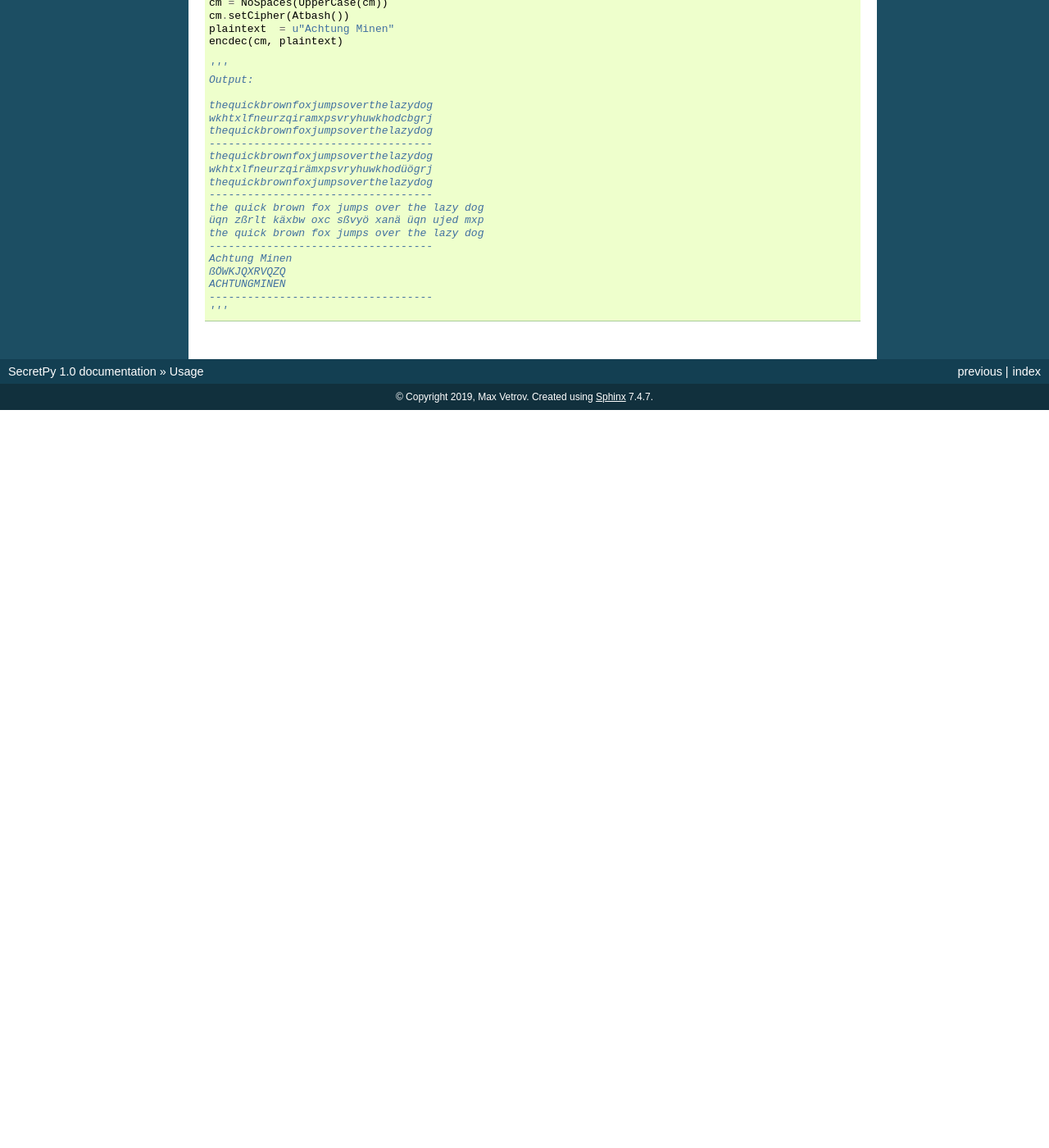
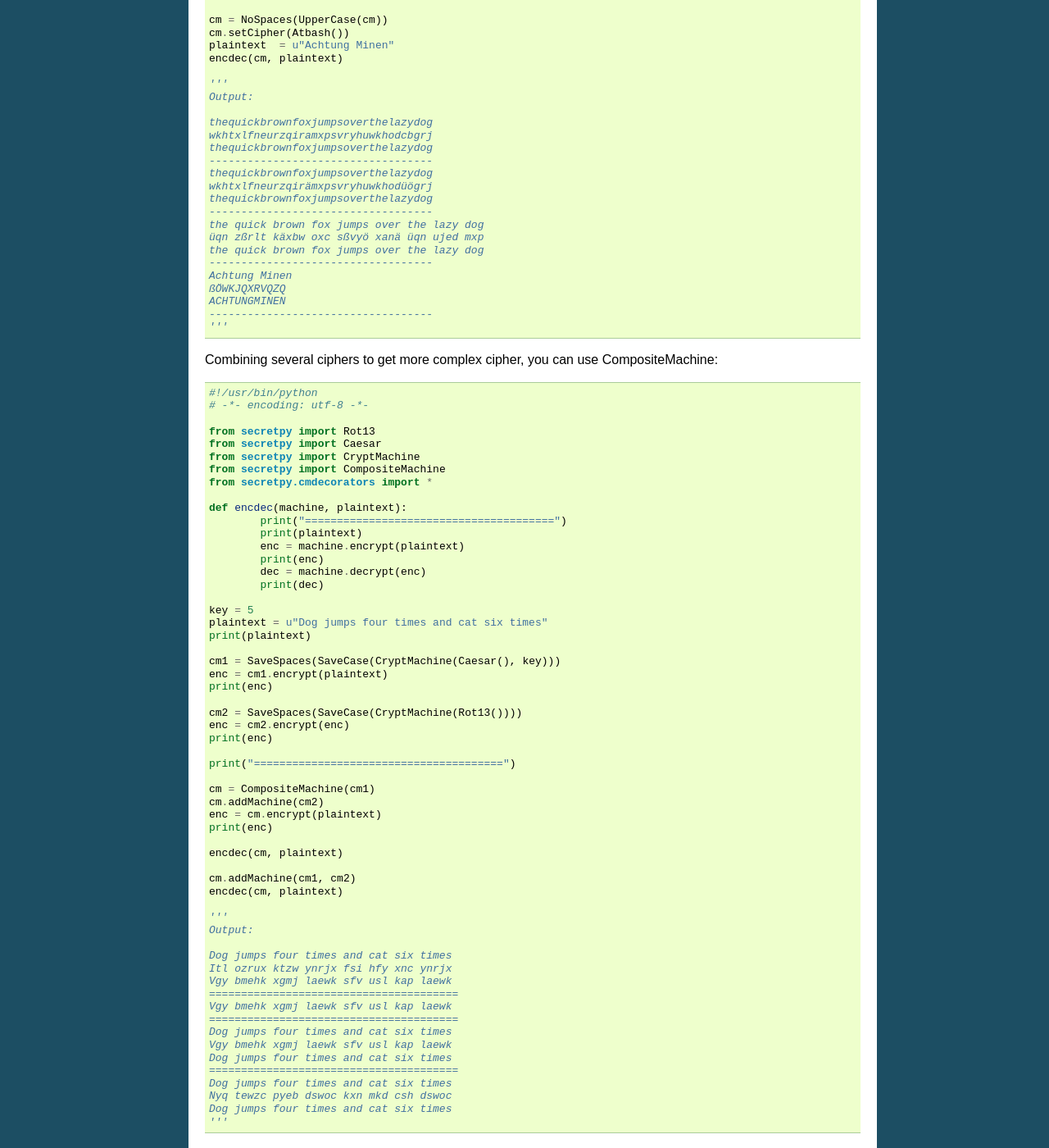
Before and after one commit to tigertv/secretpy, a Sphinx documentation site: the page built from docs/usage.rst, in a window 1280 px wide and 1400 px high, scrolled down 1258 px. Shown: the whole window at 82% size. Built offline with Sphinx 7.4.7, drawn with Linux system fonts in a browser that asks for light colours; before the commit the page ends 1758 px from its top, so only the background shows below that; some of the changed text lies outside the part shown.

Commit message:
Add CompositeMachine
Add CompositeMachine to create more complex ciphers

```diff
--- a/docs/usage.rst
+++ b/docs/usage.rst
@@ -1,5 +1,5 @@
 Usage
------
+=====
 
 .. code-block:: python
 
@@ -41,7 +41,8 @@ Usage
 	thequickbrownfoxjumpsoverthelazydog
 	'''
 
-You can use CryptMachine and decorators for that:
+In the previous example plaintext contains letters only in the alphabet.
+To change the behaviour you can use CryptMachine and decorators(UpperCase, NoSpace, SaveCase and etc.):
 
 .. code-block:: python
 
@@ -103,3 +104,66 @@ You can use CryptMachine and decorators for that:
 	ACHTUNGMINEN
 	-----------------------------------
 	'''
+
+Combining several ciphers to get more complex cipher, you can use CompositeMachine:
+
+.. code-block:: python
+
+	#!/usr/bin/python
+	# -*- encoding: utf-8 -*-
+
+	from secretpy import Rot13
+	from secretpy import Caesar
+	from secretpy import CryptMachine
+	from secretpy import CompositeMachine
+	from secretpy.cmdecorators import *
+
+	def encdec(machine, plaintext):
+		print("=======================================")
+		print(plaintext)
+		enc = machine.encrypt(plaintext)
+		print(enc)
+		dec = machine.decrypt(enc)
+		print(dec)
+
+	key = 5
+	plaintext = u"Dog jumps four times and cat six times"
+	print(plaintext)
+
+	cm1 = SaveSpaces(SaveCase(CryptMachine(Caesar(), key)))
+	enc = cm1.encrypt(plaintext)
+	print(enc)
+
+	cm2 = SaveSpaces(SaveCase(CryptMachine(Rot13())))
+	enc = cm2.encrypt(enc)
+	print(enc)
+
+	print("=======================================")
+
+	cm = CompositeMachine(cm1)
+	cm.addMachine(cm2)
+	enc = cm.encrypt(plaintext)
+	print(enc)
+
+	encdec(cm, plaintext)
+
+	cm.addMachine(cm1, cm2)
+	encdec(cm, plaintext)
+
+	'''
+	Output:
+
+	Dog jumps four times and cat six times
+	Itl ozrux ktzw ynrjx fsi hfy xnc ynrjx
+	Vgy bmehk xgmj laewk sfv usl kap laewk
+	=======================================
+	Vgy bmehk xgmj laewk sfv usl kap laewk
+	=======================================
+	Dog jumps four times and cat six times
+	Vgy bmehk xgmj laewk sfv usl kap laewk
+	Dog jumps four times and cat six times
+	=======================================
+	Dog jumps four times and cat six times
+	Nyq tewzc pyeb dswoc kxn mkd csh dswoc
+	Dog jumps four times and cat six times
+	'''
--- a/secretpy/__init__.py
+++ b/secretpy/__init__.py
@@ -1,10 +1,11 @@
 #!/usr/bin/python
 
 from .cryptmachine import CryptMachine
+from .compositemachine import CompositeMachine
 from .ciphers import *
 from .alphabet import *
 from .cmdecorators import *
 
 __all__ = [
-	"alphabet", "ciphers", "cmdecorators", "CryptMachine",
+	"alphabet", "ciphers", "cmdecorators", "CompositeMachine", "CryptMachine",
 ]
```
Also changed, not shown: README.md (+68 -1 lines), 3 other files.
